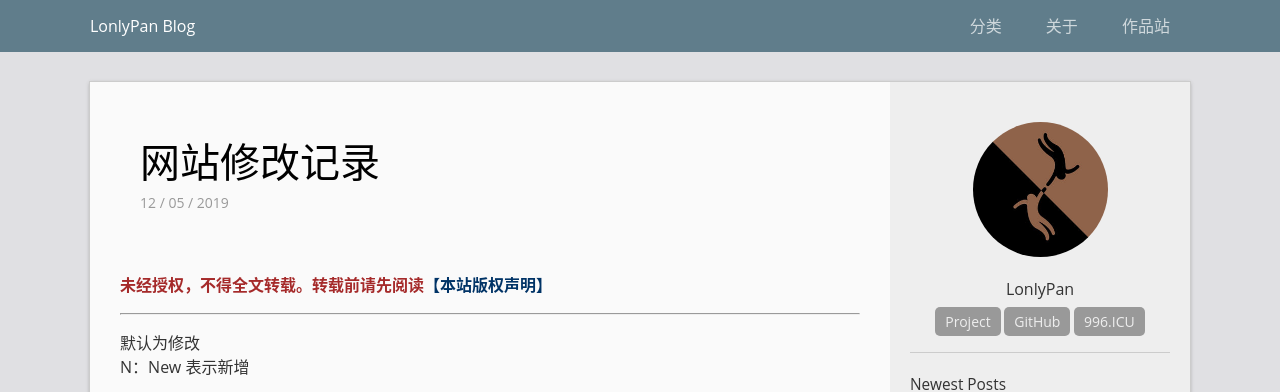
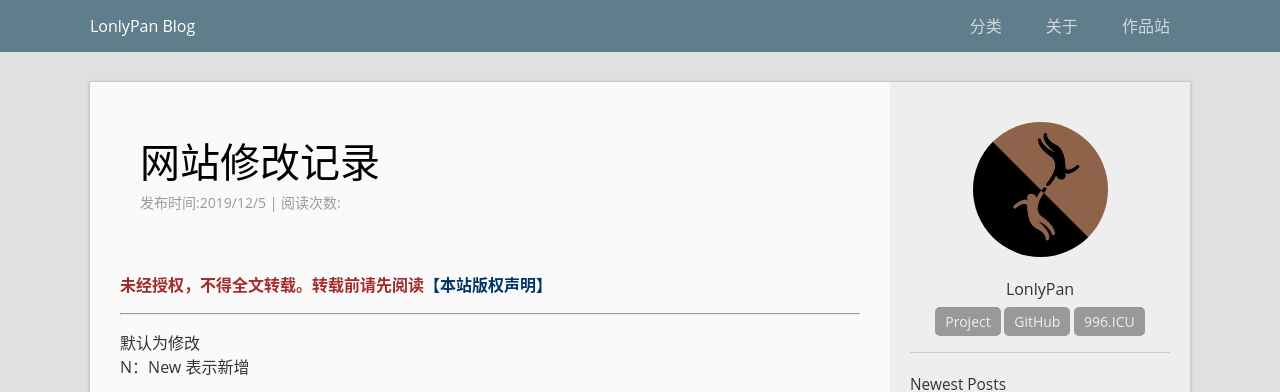
Before and after one commit to LonlyStack/LonlyPan.github.io, a Jekyll site: the page built from _posts/2019-12-5-网站修改记录.md, in a window 1280 px wide. Shown: the top 392 px of the page. Built offline with Jekyll 4.4.1, drawn with Linux system fonts in a browser that asks for light colours; comment, search, counter and statistics services are not loaded.

Commit message:
Update post.html

```diff
--- a/_layouts/post.html
+++ b/_layouts/post.html
@@ -5,7 +5,11 @@ layout: default
 
   <header class="post-header">
     <h1 class="post-title">{{ page.title }}</h1>
-    <p class="post-meta">{{ page.date | date:  "%m / %d / %Y" }}{% if page.author %} • {{ page.author }}{% endif %}{% if page.meta %} • {{ page.meta }}{% endif %}</p>
+    <p class="post-meta"> 发布时间:{{ page.date | date:  "%Y/%m/%-d" }}{% if page.author %} • {{ page.author }}{% endif %}{% if page.meta %} • {{ page.meta }}{% endif %}
+        <span id="busuanzi_container_page_pv">
+            | 阅读次数:<span id="busuanzi_value_page_pv"></span>
+        </span>
+    </p>
   </header>
 
   <article class="post-content">
```
